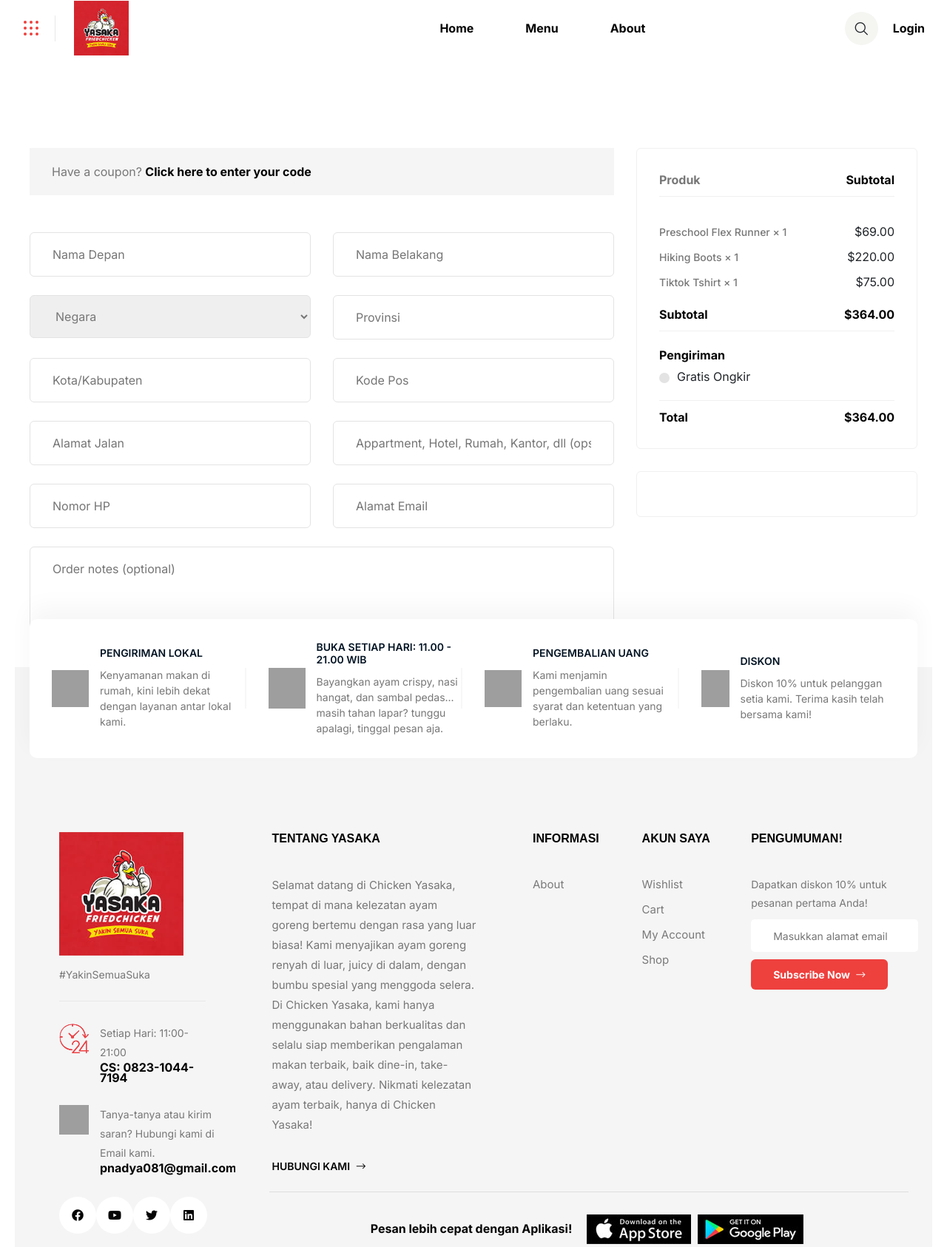
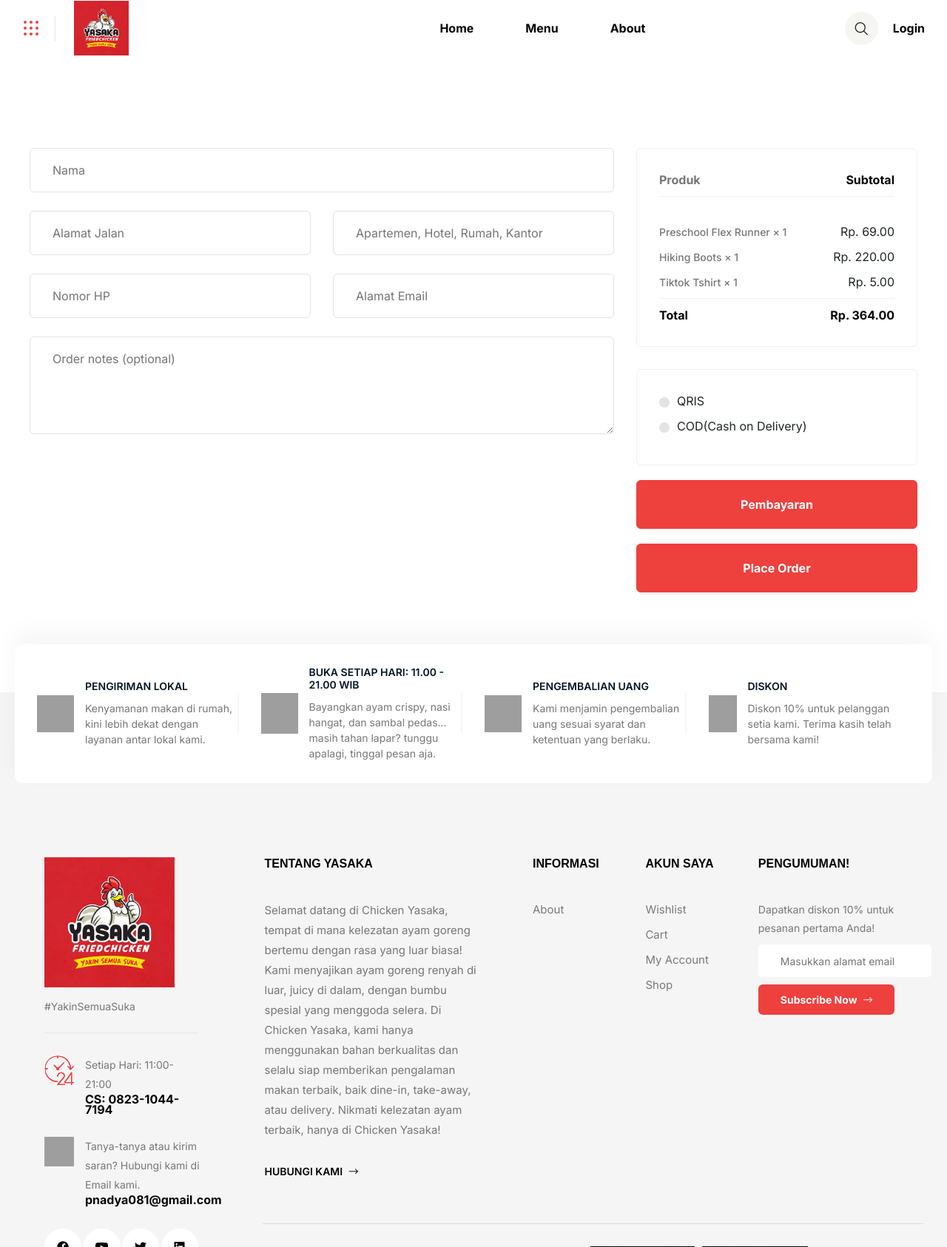
Before and after one commit to MuhamadMudrikaRidho/web_chicken_yaska, a Flask app: page /order/ in a window 1280 px wide. Shown: the part 24-1710 px from the top of the page at 74% size. Run offline with Flask 3, Linux system fonts and the light colour scheme; some libraries are stand-ins or nearby versions; grey boxes are pictures that could not be loaded.

Commit message:
Update checkout.html

```diff
--- a/templates/checkout.html
+++ b/templates/checkout.html
@@ -1,68 +1,52 @@
-{% extends "layouts/template.html" %}
-{% block title %}Checkout{% endblock %}
-
-{% block content %}
+{% extends "layouts/template.html" %} {% block title %}Checkout{% endblock %} {%
+block content %}
 <div class="rts-checkout-section">
   <div class="container">
-        <div class="row justify-content-between">
+    <div class="row justify-content-between mb-20">
       <div class="col-xl-8">
-                <div class="coupon-area">
-                    <div class="coupon-ask">
-                        <span>Have a coupon?</span>
-                        <button class="coupon-click">Click here to enter your code</button>
+        <form class="checkout-form mb-5">
+          <div class="row">
+            <div class="col-xl-12 col-md-12">
+              <div class="input-div">
+                <input type="text" placeholder="Nama" />
               </div>
-                    <div class="coupon-input-area">
-                        <input type="text" placeholder="Enter Coupon Code...">
-                        <button type="submit" class="apply-btn">Apply Coupon</button>
-                    </div>
-                </div>
-                <form class="checkout-form">
-                    <div class="row">
-                        <div class="col-xl-6  col-md-6">
-                            <div class="input-div"><input type="text" placeholder="Nama Depan"></div>
-                        </div>
-                        <div class="col-xl-6  col-md-6">
-                            <div class="input-div"><input type="text" placeholder="Nama Belakang"></div>
-                        </div>
-                    </div>
-                    <div class="row">
-                        <div class="col-xl-6  col-md-6">
-                            <select>
-                                <option value="us">Negara</option>
-                                <option value="us">Indonesia</option>
-                            </select>
-                        </div>
-                        <div class="col-xl-6 col-md-6">
-                            <div class="input-div"><input type="text" placeholder="Provinsi"></div>
             </div>
           </div>
           <div class="row">
             <div class="col-xl-6 col-md-6">
-                            <div class="input-div"><input type="text" placeholder="Kota/Kabupaten"></div>
+              <div class="input-div">
+                <input type="text" placeholder="Alamat Jalan" />
+              </div>
             </div>
             <div class="col-xl-6 col-md-6">
-                            <div class="input-div"><input type="text" placeholder="Kode Pos"></div>
+              <div class="input-div">
+                <input
+                  type="text"
+                  placeholder="Apartemen, Hotel, Rumah, Kantor
+                                    (opsional)"
+                />
+              </div>
             </div>
           </div>
           <div class="row">
             <div class="col-xl-6 col-md-6">
-                            <div class="input-div"><input type="text" placeholder="Alamat Jalan"></div>
+              <div class="input-div">
+                <input type="text" placeholder="Nomor HP" />
+              </div>
             </div>
             <div class="col-xl-6 col-md-6">
-                            <div class="input-div"><input type="text"
-                                    placeholder="Appartment, Hotel, Rumah, Kantor, dll (opsional)"></div>
+              <div class="input-div">
+                <input type="email" placeholder="Alamat Email" />
               </div>
-                    </div>
-                    <div class="row">
-                        <div class="col-xl-6 col-md-6">
-                            <div class="input-div"><input type="text" placeholder="Nomor HP"></div>
-                        </div>
-                        <div class="col-xl-6 col-md-6">
-                            <div class="input-div"><input type="email" placeholder="Alamat Email"></div>
             </div>
           </div>
 
-                    <textarea id="orderNotes" cols="80" rows="4" placeholder="Order notes (optional)"></textarea>
+          <textarea
+            id="orderNotes"
+            cols="80"
+            rows="4"
+            placeholder="Order notes (optional)"
+          ></textarea>
         </form>
       </div>
       <div class="col-xl-4">
@@ -76,16 +60,15 @@
               <div class="category-title-area">
                 <span class="category-title">Preschool Flex Runner × 1</span>
               </div>
-                            <div class="price">$69.00</div>
+              <div class="price">Rp. 69.00</div>
             </div>
           </div>
           <div class="category-item">
             <div class="category-item-inner">
               <div class="category-title-area">
-                                <span class="category-title">Hiking Boots × 1
-                                </span>
+                <span class="category-title">Hiking Boots × 1 </span>
               </div>
-                            <div class="price">$220.00</div>
+              <div class="price">Rp. 220.00</div>
             </div>
           </div>
           <div class="category-item">
@@ -93,48 +76,33 @@
               <div class="category-title-area">
                 <span class="category-title">Tiktok Tshirt × 1</span>
               </div>
-                            <div class="price">$75.00</div>
+              <div class="price">Rp. 5.00</div>
             </div>
           </div>
-                    <div class="action-middle">
-                        <span class="subtotal">Subtotal</span>
-                        <span class="total-price">$364.00</span>
-                    </div>
-                    <div class="shipping-options checkout-options">
-                        <span class="shipping">Pengiriman</span>
-                        <form>
-                            <div class="form-group">
-                                <input type="checkbox" id="fltrt2">
-                                <label class="check-title" for="fltrt2">Gratis Ongkir</label>
-                            </div>
 
-                        </form>
-                    </div>
           <div class="action-bottom">
             <span class="total">Total</span>
-                        <span class="total-price">$364.00</span>
+            <span class="total-price">Rp. 364.00</span>
           </div>
         </div>
         <div class="action-item m-0">
           <div class="payment-options checkout-options">
             <form>
-                            <!-- <div class="form-group">
-                                <input type="checkbox" id="drbank">
-                                <label class="check-title" for="drbank">Direct bank transfer</label>
+              <div class="form-group">
+                <input type="checkbox" id="drbank" />
+                <label class="check-title" for="drbank">QRIS</label>
               </div>
               <div class="form-group">
-                                <input type="checkbox" id="freetrans">
-                                <label class="check-title" for="freetrans">Bayar Ditempat</label>
-                            </div>
-                            <div class="form-group last-child">
-                                <input type="checkbox" id="paypl">
-                                <label class="check-title" for="paypl">PayPal <a href="news-details.html">What is PayPal?</a></label>
+                <input type="checkbox" id="freetrans" />
+                <label class="check-title" for="freetrans"
+                  >COD(Cash on Delivery)</label
+                >
               </div>
             </form>
           </div>
         </div>
-                <a href="{{ url_for('order.greating') }}" class="place-order-btn">Pembayaran</a>
-                <!--<a href="thank-you.html" class="place-order-btn">Place Order</a> -->
+        <a href="" class="place-order-btn">Pembayaran</a>
+        <a href="/order/thankyou" class="place-order-btn">Place Order</a>
       </div>
     </div>
   </div>
```
Lines whose indentation alone changed are shown as unchanged.
